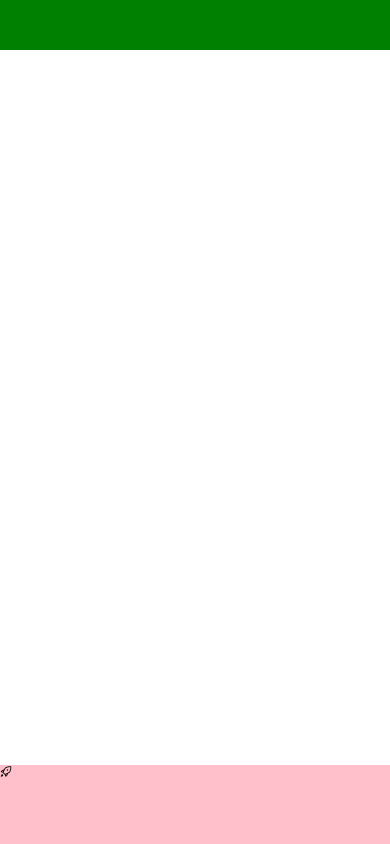
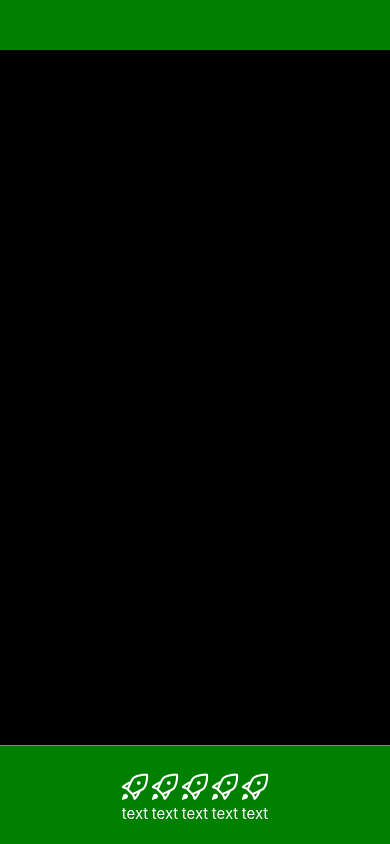
Before and after one commit to AlinaVarkki/HerHackathon, a React Native app in the folder client/: screen / in a window 390 px wide. Built offline with nearby package versions, Linux system fonts and the light colour scheme; what apisauce would draw is missing.

Commit message:
bottom menu kind of done

```diff
--- a/client/Components/BottomMenu.js
+++ b/client/Components/BottomMenu.js
@@ -1,14 +1,64 @@
 import React from 'react';
-import { View} from 'react-native';
+import {StyleSheet, View, TouchableWithoutFeedback} from 'react-native';
 import BottomMenuButton from "./BottonMenuButton";
+import {FlatList} from "react-native-web";
 
 
 const BottomMenu = () => {
+    const DATA = [{
+        id: '1',
+        title: 'rocket1'
+    },{
+        id: '2',
+        title: 'rocket1'
+    },{
+        id: '3',
+        title: 'rocket1'
+    },{
+        id: '4',
+        title: 'rocket1'
+    },{
+        id: '5',
+        title: 'rocket1'
+    }]
+
+
+
     return (
-        <View>
-            <BottomMenuButton name="rocket1"/>
+        <View style={styles.row}>
+            <BottomMenuButton name="rocket1" style={styles.button}/>
+            <BottomMenuButton name="rocket1" style={styles.button}/>
+            <BottomMenuButton name="rocket1" style={styles.button}/>
+            <BottomMenuButton name="rocket1" style={styles.button}/>
+            <BottomMenuButton name="rocket1" style={styles.button}/>
         </View>
     )
 }
 
+const styles = StyleSheet.create({
+    row:{
+        flex:1,
+        flexDirection: 'row',
+        paddingTop: 5,
+    },
+    button: {
+
+    }
+})
+
+
 export default BottomMenu;
+
+//
+// <BottomMenuButton name="rocket1" style={styles.button}/>
+// <BottomMenuButton name="rocket1" style={styles.button}/>
+// <BottomMenuButton name="rocket1" style={styles.button}/>
+// <BottomMenuButton name="rocket1" style={styles.button}/>
+// <BottomMenuButton name="rocket1" style={styles.button}/>
+
+// <FlatList
+//     data={DATA}
+//     renderItem={renderItem}
+//     keyExtractor={item => item.id}
+//     horizontal={true}
+// />
--- a/client/Components/BottonMenuButton.js
+++ b/client/Components/BottonMenuButton.js
@@ -1,11 +1,28 @@
 import React from 'react';
 import Icon from 'react-native-vector-icons/AntDesign';
+import {StyleSheet, View,TouchableWithoutFeedback, Text} from "react-native";
 
 
 const BottomMenuButton = ({name}) => {
     return (
-        <Icon name={name}/>
+        <TouchableWithoutFeedback onPress={()=>console.log('pressed')}>
+            <View style={styles.icon} >
+              <Icon name={name} size={30} color={'white'}/>
+              <Text style={{color: 'white', fontSize: 15}}>text</Text>
+
+            </View>
+
+        </TouchableWithoutFeedback>
     );
 }
 
+const styles = StyleSheet.create({
+    icon: {
+        width:'20%',
+        justifyContent:'center',
+        alignItems:'center',
+    }
+});
+
+
 export default BottomMenuButton;
--- a/client/Components/Screen.js
+++ b/client/Components/Screen.js
@@ -25,14 +25,17 @@ const styles = StyleSheet.create({
         backgroundColor: 'green'
     },
     main: {
-        height: '90%',
+        height: '87.5%',
         paddingHorizontal: 20,
-        backgroundColor: 'white'
-
+        backgroundColor: 'black'
     },
     bottom:{
-        height: '10%',
-        backgroundColor: 'pink'
+        height: '12.5%',
+        width: '100%',
+        alignItems: 'center',
+
+        borderTopWidth: 1,
+        borderTopColor: 'grey'
     }
 });
 
```
